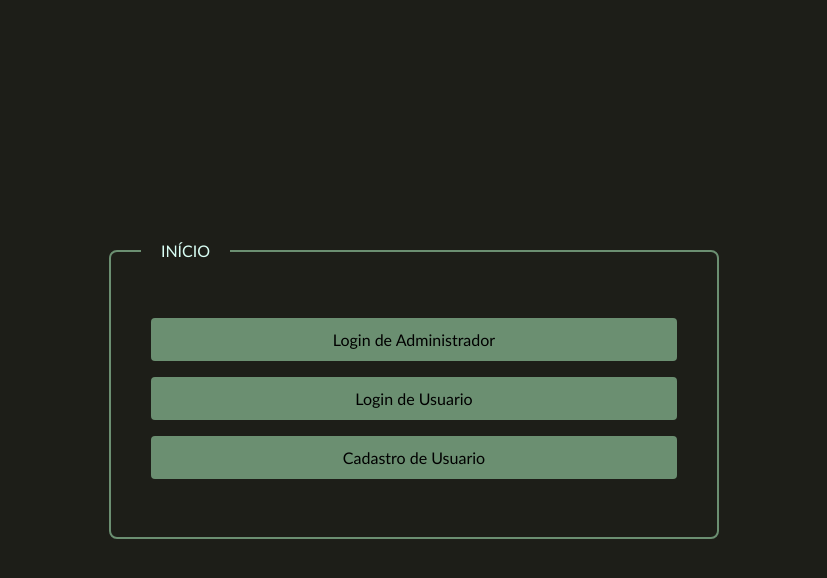
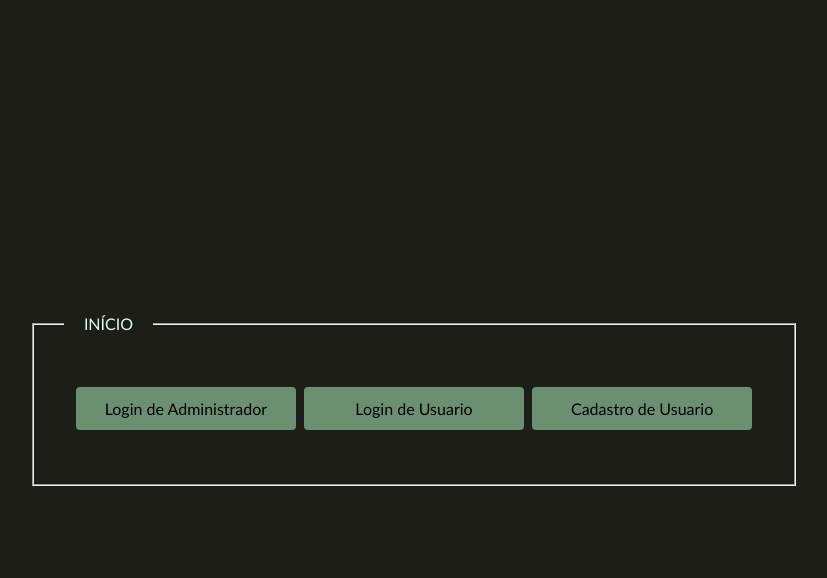
Before and after one commit to PedroBersch/Benchmark-Games, a PHP site: page / in a window 1280 px wide. Shown: the top 578 px of the page, without its empty margins (226-1053 px from the left). Run offline with PHP 8.4, Linux system fonts and the light colour scheme.

Commit message:
Melhorias 2

```diff
--- a/index.php
+++ b/index.php
@@ -10,11 +10,11 @@
         <legend> INÍCIO </legend>
         <form name="entrada">
 
-            <nav>
+            <div>
                 <a href="loginADM.php"><button type="button" name="LoginADM"> Login de Administrador </button> </a>
                 <a href="loginUser.php"><button type="button" name="LoginUser"> Login de Usuario </button></a>
                 <a href="cadastroUser.php"><button type="button" name="Cadastro"> Cadastro de Usuario </button></a>
-            </nav>
+            </div>
 
         </form>
     </fieldset>
--- a/styles/style.css
+++ b/styles/style.css
@@ -16,11 +16,7 @@ body {
 
 fieldset {
     padding: 30px;
-    border: 2px solid #6B8F71;
-    border-radius: 8px;
-    margin-bottom: 20px;
 }
-
 
 legend{
     padding: 0 20px;
@@ -46,11 +42,11 @@ button, input[type="submit"] {
     border: none;
     border-radius: 4px;
     padding: 12px 16px;
-    width: 100%;
+    width: 220px;
     text-align: center;
     text-decoration: none;
     font-size: 16px;
-    margin: 8px 0;
+    margin: 4px 2px;
     transition-duration: 0.4s;
     cursor: pointer;
 }
```
Also changed, not shown: loginUser.php (+7 -10 lines).
